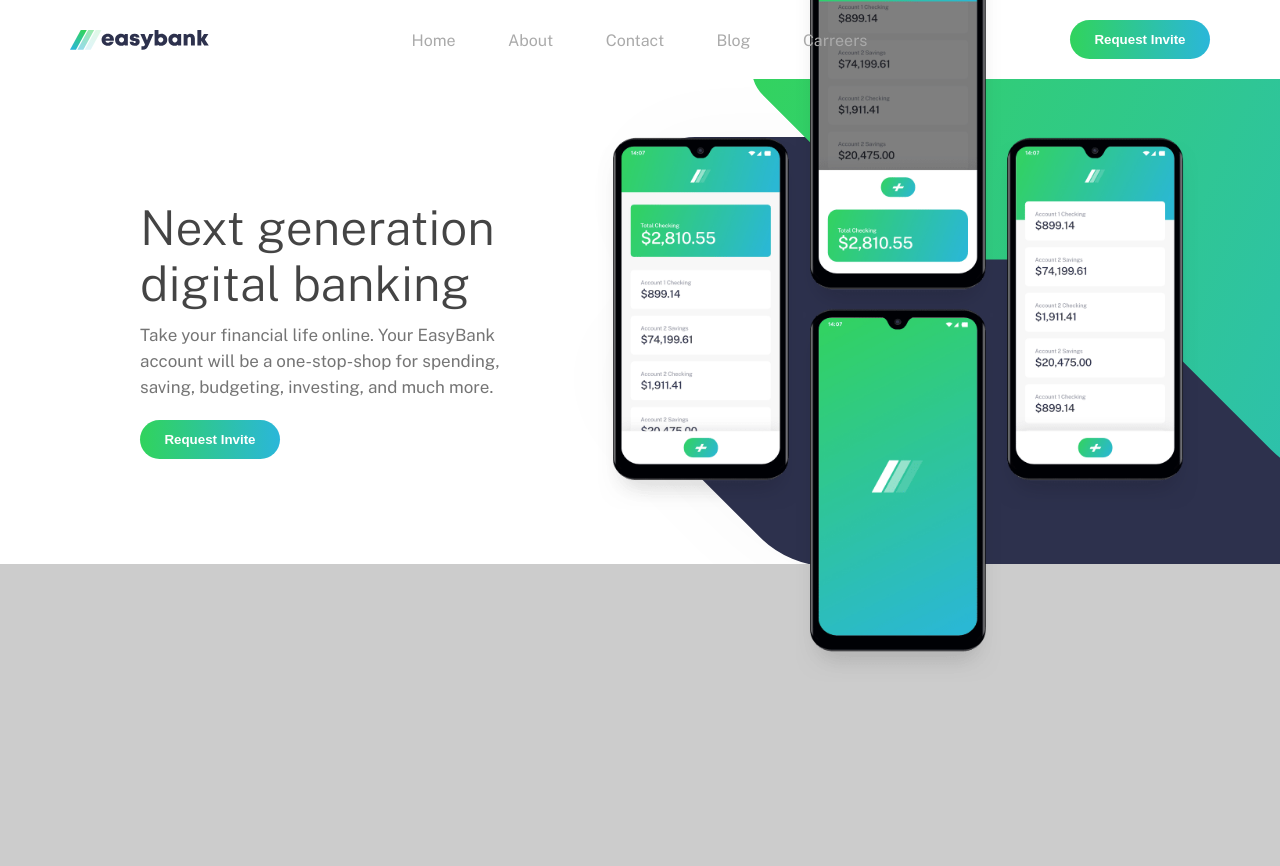
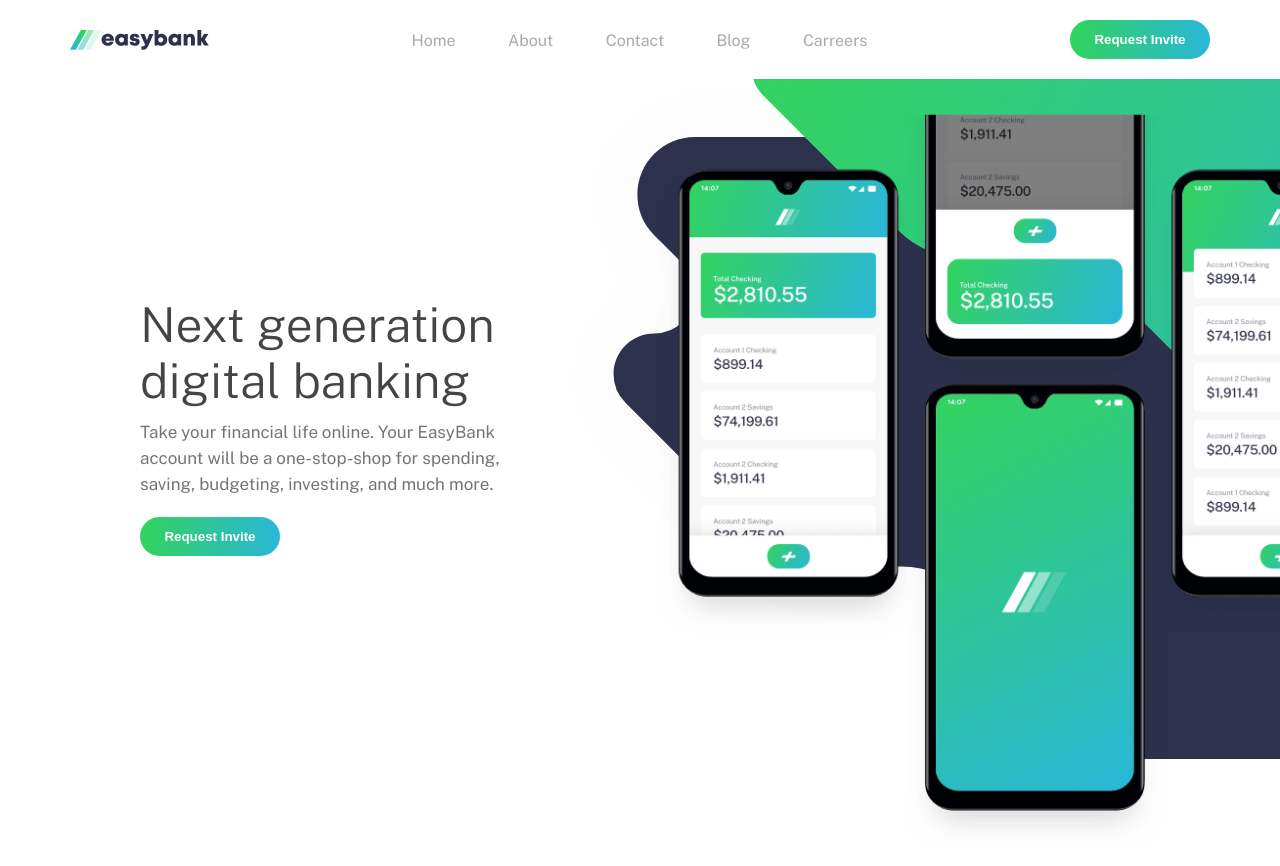
Before and after one commit to profdangarcia/front-challenge-02, a React (Create React App) app: page / in a window 1280 px wide. Shown: the top 866 px of the page. Before the commit the page ends 800 px from the top, so only its background shows below. Built offline with nearby package versions, Linux system fonts and the light colour scheme.

Commit message:
finishing intro section

```diff
--- a/src/components/Header/styles.js
+++ b/src/components/Header/styles.js
@@ -32,10 +32,6 @@
   .menu-button{
     background: none;
     border: none;
-
-    @media screen and (min-width: 1024px){
-      display: none;
-    }
   }
 
   .request-button-box {
@@ -43,7 +39,9 @@
   }
 
   @media screen and (min-width: 1024px){
-
+    .menu-button {
+      display: none;
+    }
     .request-button-box {
       display: block;
     }
--- a/src/components/IntroSection/index.js
+++ b/src/components/IntroSection/index.js
@@ -1,12 +1,13 @@
 import React from 'react';
 
-import { Container, Content, ImageBox, InfoBox} from './styles';
+import { Container, Content, ImageBox, InfoBox, Other} from './styles';
 import imageMockups from '../../assets/image-mockups.png';
 import Wrapper from '../shared/Wrapper';
 import RequestButton from '../shared/RequestButton';
 
 function IntroSection() {
   return (
+    <>
     <Container>
       <Content>
         <ImageBox>
@@ -28,6 +29,8 @@
         </InfoBox>
       </Content>
     </Container>
+    <Other />
+    </>
   );
 }
 
--- a/src/components/IntroSection/styles.js
+++ b/src/components/IntroSection/styles.js
@@ -14,7 +14,7 @@
 
   @media screen and (min-width: 1024px){
     flex-direction: row;
-    height: 485px;
+    height: 85vh;
   }
 `;
 
@@ -33,15 +33,27 @@
   }
 
   @media screen and (min-width: 1024px){
+    position: relative;
     order: 2;
     height: 100%;
+    width: 100%;
     background: url(${desktopBg}) no-repeat;
     background-position: 26px -249px;
     overflow: visible;
     .mockup-image{
       width: 100%;
       height: auto;
-      max-width: 600px;
+      max-width: 750px;
+      clip-path: polygon(0 20%, 100% 20%, 100% 100%, 0% 100%);
+      position: absolute;
+      right: -130px;
+      top: -16px;
+    }
+  }
+
+  @media screen and (min-width: 1326px){
+    .mockup-image{
+      top:-51px;
     }
   }
 `;
@@ -94,3 +106,10 @@
     }
   }
 `;
+
+export const Other = styled.div`
+  width: 100vw;
+  height: 500px;
+  background: #fff;
+
+`;
--- a/src/styles/global.js
+++ b/src/styles/global.js
@@ -10,7 +10,7 @@
   }
 
   body {
-    height: 100vh;
+    height: 100%;
     font-family: 'Public Sans', sans-serif;
     font-size: 18px;
     background: #ccc;
@@ -18,6 +18,7 @@
 
   #root {
     height: 100%;
+    overflow: hidden;
   }
 
   button {
```
